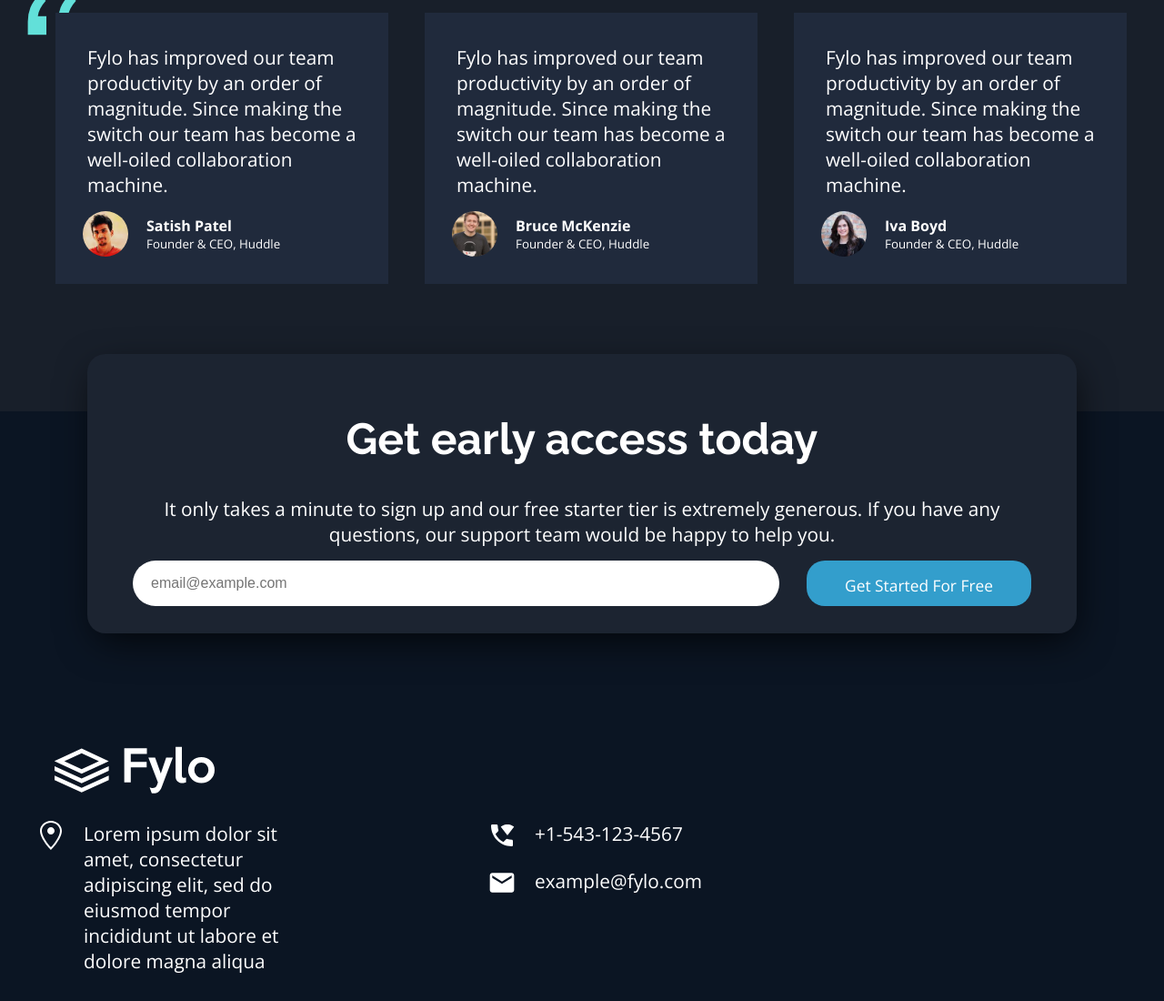
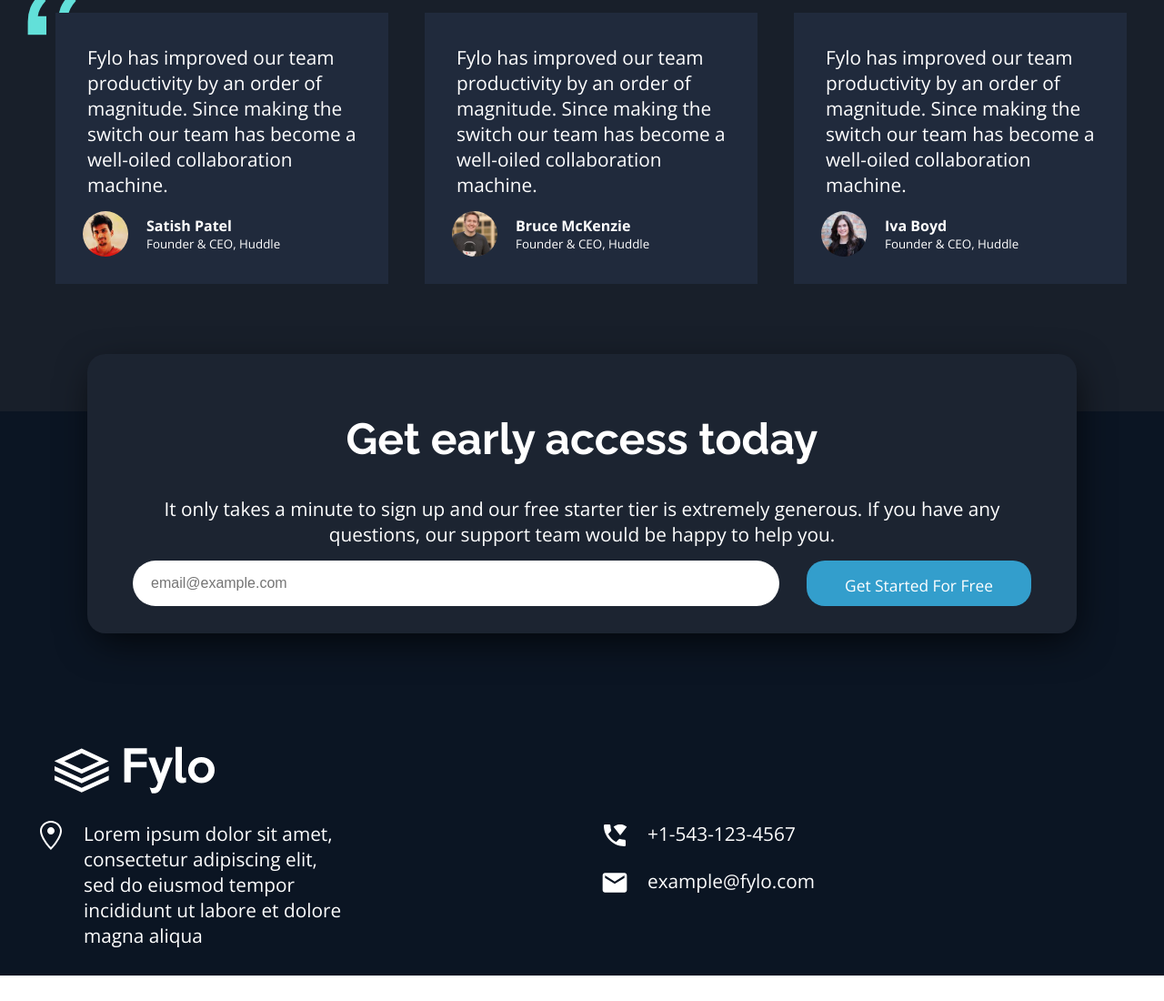
Before and after one commit to EvandroRodCoelho/Flyo, a React (Vite) app: page / in a window 1280 px wide. Shown: the part 2258-3358 px from the top of the page at 91% size. After the commit the page ends 3330 px from the top, so only its background shows below. Built offline with nearby package versions, Linux system fonts and the light colour scheme.

Commit message:
Updating Project

```diff
--- a/src/Feature/Footer/Contacts/styles.ts
+++ b/src/Feature/Footer/Contacts/styles.ts
@@ -11,7 +11,7 @@
     @media (min-width: 700px) {
         display: flex;
         div{
-            flex: 0.4;
+            flex: 0.5;
             svg{
                 font-size: 2rem;
             }
```
